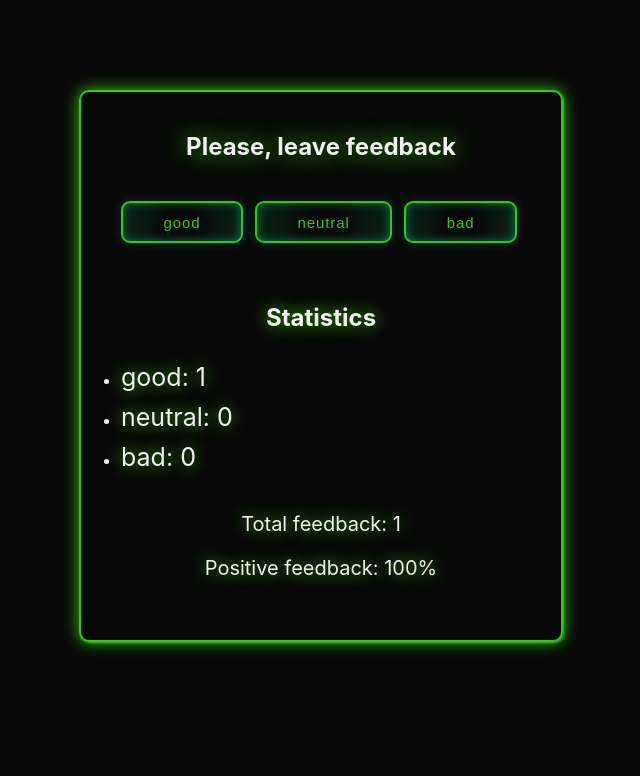
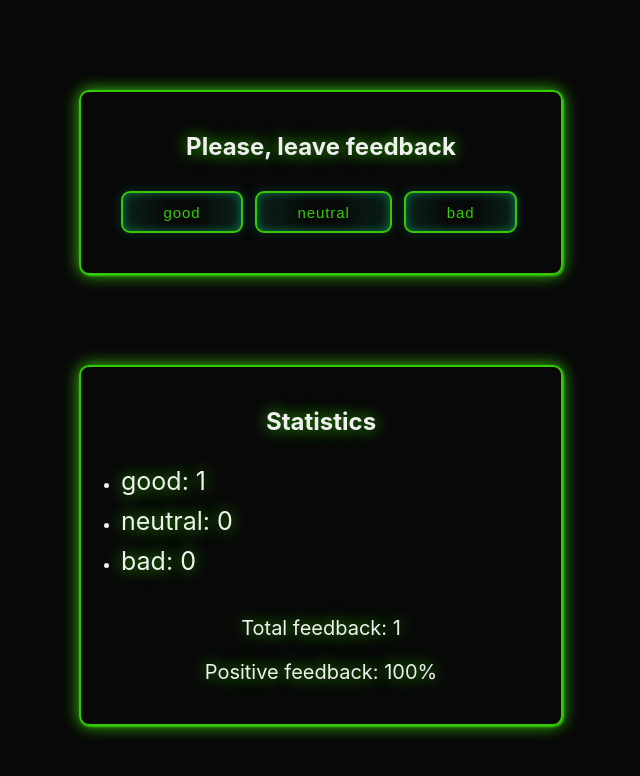
Before and after one commit to Svitlana-Lazurenko/goit-react-hw-02-feedback, a React (Create React App) app: page / in a window 1280 px wide. Both pictures are taken after a click on the button "good". Shown: the top 776 px of the page, without its empty margins (319-959 px from the left). Built offline with nearby package versions, Linux system fonts and the light colour scheme.

Commit message:
Fix bugs

```diff
--- a/src/components/App.jsx
+++ b/src/components/App.jsx
@@ -35,20 +35,22 @@ export class App extends Component {
     const positivePercentage = this.countPositiveFeedbackPercentage(total);
 
     return (
-      <Section>
+      <>
+        <Section title={'Please, leave feedback'}>
           <FeedbackOptions
             options={this.options}
-          title={'Please, leave feedback'}
             handleIncrement={this.handleIncrement}
           />
+        </Section>
+        <Section title={'Statistics'}>
           <Statistics
             options={this.options}
-          title={'Statistics'}
             state={this.state}
             total={total}
             positivePercentage={positivePercentage}
           />
         </Section>
+      </>
     );
   }
 }
--- a/src/components/FeedbackOptions/FeedbackOptions.jsx
+++ b/src/components/FeedbackOptions/FeedbackOptions.jsx
@@ -1,11 +1,9 @@
 import React from 'react';
 import PropTypes from 'prop-types';
-import { Block, Title, BtnBlock, Button } from './FeedbackOptions.styled';
+import { Button } from './FeedbackOptions.styled';
 
-export const FeedbackOptions = ({ options, title, handleIncrement }) => (
-  <Block>
-    <Title>{title}</Title>
-    <BtnBlock>
+export const FeedbackOptions = ({ options, handleIncrement }) => (
+  <>
     {options.map(option => (
       <Button
         key={option}
@@ -16,12 +14,10 @@ export const FeedbackOptions = ({ options, title, handleIncrement }) => (
         {option}
       </Button>
     ))}
-    </BtnBlock>
-  </Block>
+  </>
 );
 
 FeedbackOptions.propTypes = {
   options: PropTypes.arrayOf(PropTypes.string.isRequired),
-  title: PropTypes.string.isRequired,
   handleIncrement: PropTypes.func.isRequired,
 };
--- a/src/components/FeedbackOptions/FeedbackOptions.styled.jsx
+++ b/src/components/FeedbackOptions/FeedbackOptions.styled.jsx
@@ -1,27 +1,17 @@
 import styled from '@emotion/styled';
 
-export const Block = styled.div`
-  margin-bottom: 60px;
-`;
-
-export const Title = styled.h1`
-  text-align: center;
-  margin-bottom: 40px;
-  text-shadow: 0 0 1em rgb(53, 202, 8);
-`;
-
-export const BtnBlock = styled.div``;
-
 export const Button = styled.button`
-  --green: rgb(53, 202, 8);
-  font-size: 15px;
   padding: 0.7em 2.7em;
-  letter-spacing: 0.06em;
   position: relative;
-  border-radius: 0.6em;
   overflow: hidden;
   transition: all 0.3s;
-  border: 2px solid var(--green);
+
+  font-size: 15px;
+  letter-spacing: 0.06em;
+  color: rgb(53, 202, 8);
+
+  border-radius: 0.6em;
+  border: 2px solid rgb(53, 202, 8);
   background: linear-gradient(
     to right,
     rgba(27, 253, 156, 0.1) 1%,
@@ -29,7 +19,6 @@ export const Button = styled.button`
     transparent 60%,
     rgba(27, 253, 156, 0.1) 100%
   );
-  color: var(--green);
   box-shadow: inset 0 0 10px rgba(27, 253, 156, 0.4),
     0 0 9px 3px rgba(27, 253, 156, 0.1);
 
@@ -45,12 +34,15 @@ export const Button = styled.button`
 
   :before {
     content: '';
+    transition: transform 0.4s ease-in-out;
+
     position: absolute;
     left: -4em;
+    top: 0;
+
     width: 4em;
     height: 100%;
-    top: 0;
-    transition: transform 0.4s ease-in-out;
+
     background: linear-gradient(
       to right,
       transparent 1%,
--- a/src/components/Notification/Notification.jsx
+++ b/src/components/Notification/Notification.jsx
@@ -1,12 +1,8 @@
 import React from 'react';
 import PropTypes from 'prop-types';
-import { Block, Text } from './Notification.styled';
+import { Text } from './Notification.styled';
 
-export const Notification = ({ message }) => (
-  <Block>
-    <Text>{message}</Text>
-  </Block>
-);
+export const Notification = ({ message }) => <Text>{message}</Text>;
 
 Notification.propTypes = {
   message: PropTypes.string.isRequired,
--- a/src/components/Notification/Notification.styled.jsx
+++ b/src/components/Notification/Notification.styled.jsx
@@ -1,6 +1,4 @@
 import styled from '@emotion/styled';
-
-export const Block = styled.div``;
 
 export const Text = styled.p`
   font-size: 20px;
--- a/src/components/Section/Section.jsx
+++ b/src/components/Section/Section.jsx
@@ -1,6 +1,14 @@
 import React from 'react';
-import { SectionFeedback } from './Section.styled';
+import PropTypes from 'prop-types';
+import { SectionFeedback, Title } from './Section.styled';
 
-export const Section = ({ children }) => (
-  <SectionFeedback>{children}</SectionFeedback>
+export const Section = ({ title, children }) => (
+  <SectionFeedback>
+    <Title>{title}</Title>
+    {children}
+  </SectionFeedback>
 );
+
+Section.propTypes = {
+  title: PropTypes.string.isRequired,
+};
--- a/src/components/Section/Section.styled.jsx
+++ b/src/components/Section/Section.styled.jsx
@@ -9,3 +9,8 @@ export const SectionFeedback = styled.section`
   box-shadow: 1px 1px 2px rgb(53, 202, 8), 0 0 1em rgb(53, 202, 8);
   padding: 40px;
 `;
+
+export const Title = styled.h1`
+  text-align: center;
+  margin-bottom: 30px;
+`;
--- a/src/components/Statistics/Statistics.jsx
+++ b/src/components/Statistics/Statistics.jsx
@@ -1,18 +1,16 @@
 import React from 'react';
 import PropTypes from 'prop-types';
 import { Notification } from '../Notification/Notification';
-import { Block, Title, List, Item, ItemText, Text } from './Statistics.styled';
+import {
+  List,
+  Item,
+  ItemText,
+  TotalFeedback,
+  PositiveFeedback,
+} from './Statistics.styled';
 
-export const Statistics = ({
-  options,
-  title,
-  state,
-  total,
-  positivePercentage,
-}) => (
-  <Block>
-    <Title>{title}</Title>
-
+export const Statistics = ({ options, state, total, positivePercentage }) => (
+  <>
     {total > 0 ? (
       <>
         <List>
@@ -24,18 +22,19 @@ export const Statistics = ({
             </Item>
           ))}
         </List>
-        <Text>Total feedback: {total}</Text>
-        <Text>Positive feedback: {positivePercentage}%</Text>
+        <TotalFeedback>Total feedback: {total}</TotalFeedback>
+        <PositiveFeedback>
+          Positive feedback: {positivePercentage}%
+        </PositiveFeedback>
       </>
     ) : (
       <Notification message="There is no feedback" />
     )}
-  </Block>
+  </>
 );
 
 Statistics.propTypes = {
   options: PropTypes.arrayOf(PropTypes.string.isRequired),
-  title: PropTypes.string.isRequired,
   state: PropTypes.objectOf(PropTypes.number.isRequired),
   total: PropTypes.number.isRequired,
   positivePercentage: PropTypes.number.isRequired,
--- a/src/components/Statistics/Statistics.styled.jsx
+++ b/src/components/Statistics/Statistics.styled.jsx
@@ -1,11 +1,4 @@
 import styled from '@emotion/styled';
-
-export const Block = styled.div``;
-
-export const Title = styled.h2`
-  text-align: center;
-  margin-bottom: 30px;
-`;
 
 export const List = styled.ul`
   margin-bottom: 40px;
@@ -19,12 +12,17 @@ export const Item = styled.li`
 
 export const ItemText = styled.span`
   font-size: 25px;
-  display: block;
 `;
 
-export const Text = styled.span`
+export const TotalFeedback = styled.span`
   font-size: 20px;
   display: block;
   text-align: center;
   margin-bottom: 20px;
 `;
+
+export const PositiveFeedback = styled.span`
+  font-size: 20px;
+  display: block;
+  text-align: center;
+`;
```
Lines whose indentation alone changed are shown as unchanged.
